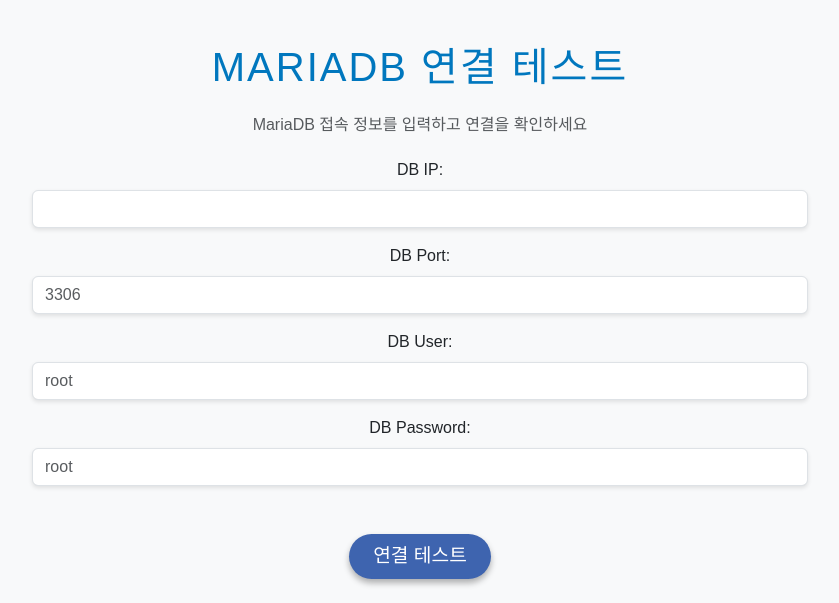
After one commit to songseungwook/aws_edu, a PHP site: page /db_connect.php in a window 1280 px wide. The commit adds this page. Shown: the part 337-940 px from the top of the page, without its empty margins (220-1059 px from the left). Run offline with PHP 8.4, Linux system fonts and the light colour scheme.

Commit message:
feat: db 연결

```diff
--- /dev/null
+++ b/db_connect.php
@@ -0,0 +1,66 @@
+<!DOCTYPE html>
+<html>
+<head>
+  <title>MariaDB 연결 테스트</title>
+  <link rel="stylesheet" href="https://cdn.jsdelivr.net/npm/bootstrap@5.3.0/dist/css/bootstrap.min.css">
+  <link rel="stylesheet" href="style.css">
+</head>
+<body>
+<header class="bg-primary text-white text-center py-3">
+  <div class="container">
+    <a href="/">
+      <img src="https://static.toastoven.net/toast/resources/img/logo_nhn_cloud_color.svg" class="img-fluid" alt="Logo" />
+    </a>
+  </div>
+</header>
+
+<div class="container mt-5">
+  <h1 class="display-4 text-center">MariaDB 연결 테스트</h1>
+  <h6 class="text-center text-muted">MariaDB 접속 정보를 입력하고 연결을 확인하세요</h6>
+
+  <form action="" method="post" class="mt-4">
+    <div class="mb-3">
+      <label for="DB_HOST" class="form-label">DB IP:</label>
+      <input type="text" id="DB_HOST" name="DB_HOST" class="form-control" required>
+    </div>
+    <div class="mb-3">
+      <label for="DB_PORT" class="form-label">DB Port:</label>
+      <input type="text" id="DB_PORT" name="DB_PORT" class="form-control" required placeholder="3306">
+    </div>
+    <div class="mb-3">
+      <label for="DB_USER" class="form-label">DB User:</label>
+      <input type="text" id="DB_USER" name="DB_USER" class="form-control" required placeholder="root">
+    </div>
+    <div class="mb-3">
+      <label for="DB_PASS" class="form-label">DB Password:</label>
+      <input type="password" id="DB_PASS" name="DB_PASS" class="form-control" required placeholder="root">
+    </div>
+    <div class="text-center">
+      <button type="submit" class="btn btn-primary">연결 테스트</button>
+    </div>
+  </form>
+
+  <div class="mt-4 text-center">
+      <?php
+      if ($_SERVER["REQUEST_METHOD"] == "POST") {
+          $host = $_POST['DB_HOST'];
+          $port = $_POST['DB_PORT'];
+          $user = $_POST['DB_USER'];
+          $pass = $_POST['DB_PASS'];
+
+          $dsn = "mysql:host=$host;port=$port";
+          try {
+              $pdo = new PDO($dsn, $user, $pass);
+              $pdo->setAttribute(PDO::ATTR_ERRMODE, PDO::ERRMODE_EXCEPTION);
+              echo '<div class="alert alert-success">MariaDB 연결 성공!</div>';
+          } catch (PDOException $e) {
+              echo '<div class="alert alert-danger">연결 실패: ' . htmlspecialchars($e->getMessage()) . '</div>';
+          }
+      }
+      ?>
+  </div>
+</div>
+
+<script src="https://cdn.jsdelivr.net/npm/bootstrap@5.3.0/dist/js/bootstrap.bundle.min.js"></script>
+</body>
+</html>
--- a/index.php
+++ b/index.php
@@ -33,7 +33,7 @@ file_put_contents($logFile, $logMessage, FILE_APPEND);
         <h1 class="display-4">현재 웹 서버의 IP 주소</h1>
         <p class="lead"><?php echo $_SERVER['SERVER_ADDR']; ?></p>
         <div class="btn-group mt-4" role="group">
-            <button class="btn btn-secondary" onclick="location.href='gallery.php'">Gallery Page</button>
+            <button class="btn btn-secondary" onclick="location.href='db_connect.php.php'">DB Connect</button>
             <button class="btn btn-primary" onclick="location.href='stress.php'">Stress Test</button>
             <button class="btn btn-secondary" onclick="location.href='upload.php'">S3 Upload</button>
         </div>
```
